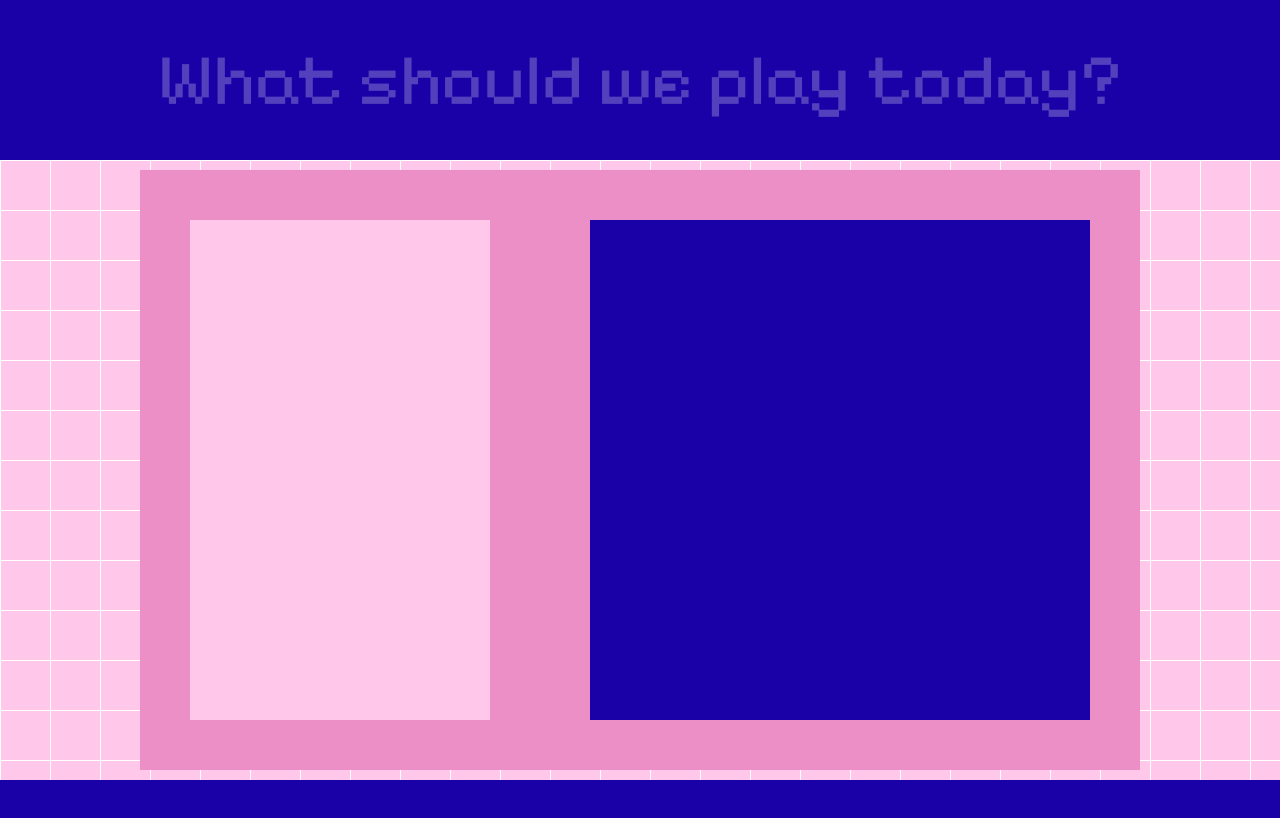
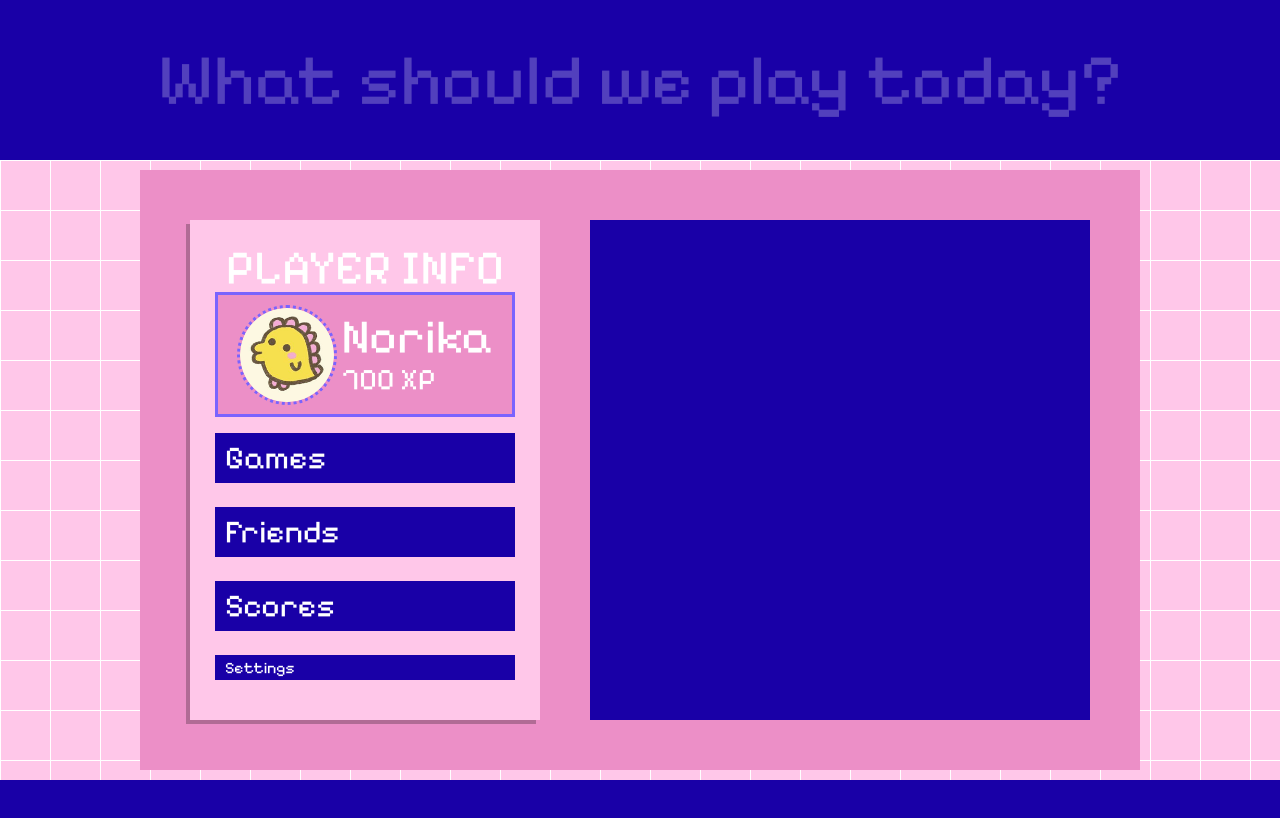
Before and after one commit to NorikaNarimatsu/transcendence, a React (Vite) app in the folder frontend/: page /playerProfile in a window 1280 px wide. Shown: the top 818 px of the page. Built offline with nearby package versions, Linux system fonts and the light colour scheme; a web font is replaced by a local one.

Commit message:
Started Player Profile Page

```diff
--- a/frontend/src/index.css
+++ b/frontend/src/index.css
@@ -68,9 +68,14 @@
 
 .avatar {
     width: 100px;
+    height: 100px;
     display: flex;
     align-items: center;
     justify-content: center;
+    border-color: #7a63fe;
+    border-width: 3px;
+    border-radius: 50%;
+    border-style: dotted;
 }
 
 .paddle {
@@ -135,3 +140,31 @@
     border-radius: 50%;
     background-color: #1900a7;
 }
+
+/*Player Profile*/
+
+.border-purple {
+    border-width: 3px;
+    border-color: #7a63fe;
+}
+
+.button-pp {
+    font-family: 'Pixelify Sans', cursive;
+    font-size: 2rem;
+    text-align: left;
+    padding-left: 10px;
+    color: white;
+    background-color: #1900a7;
+    width: 300px;
+    height: 50px;
+}
+
+.button-pp-settings {
+    font-family: 'Pixelify Sans', cursive;
+    text-align: left;
+    padding-left: 10px;
+    color: white;
+    background-color: #1900a7;
+    width: 300px;
+    height: 25px;
+}
--- a/frontend/src/pages/PlayerProfile.tsx
+++ b/frontend/src/pages/PlayerProfile.tsx
@@ -1,4 +1,5 @@
 import type { JSX } from 'react';
+import avatar1 from '../assets/avatars/Avatar 1.png'
 
 export default function PlayerProfile(): JSX.Element{
     return (
@@ -8,12 +9,33 @@ export default function PlayerProfile(): JSX.Element{
             </header>
             <section className="flex-1 bg-pink-grid flex items-center justify-center">
                 <div className="relative bg-pink-dark w-[1000px] h-[600px] m-[10px] flex justify-between items-center px-[50px]">
-                    <div className="relative bg-pink-light w-[300px] h-[500px]"></div>
+                    {/* Player Card */}
+                    <div className="shadow-no-blur bg-pink-light w-[350px] h-[500px] flex flex-col justify-between py-6">
+                        {/* PLAYER INFO title */}
+                        <div className="font-pixelify text-white text-5xl text-center text-shadow-xs">PLAYER INFO</div>
+
+                        {/* Avatar and player info */}
+                        <div className="bg-pink-dark mx-[25px] h-[125px] border-purple flex flex-row justify-center items-center px-4">
+                            <img src={avatar1} alt="Avatar 1" className="avatar m-auto" />
+                            <div className="flex flex-col m-auto">
+                                <div className="font-pixelify text-white text-5xl">Norika</div>
+                                <div className="font-pixelify text-white text-3xl">700 XP</div>
+                            </div>
+                        </div>
+
+                        {/* Buttons container - evenly distributed */}
+                        <div className="flex flex-col justify-between flex-grow mx-[25px] py-4">
+                            <button className="button-pp">Games</button>
+                            <button className="button-pp">Friends</button>
+                            <button className="button-pp">Scores</button>
+                            <button className="button-pp-settings">Settings</button>
+                        </div>
+                    </div>
+                    {/* Right side content */}
                     <div className="relative bg-blue-deep w-[500px] h-[500px]"></div>
                 </div>
             </section>
             <footer className="h-40 bg-blue-deep"></footer>
-
         </main>
     )
 }
```
